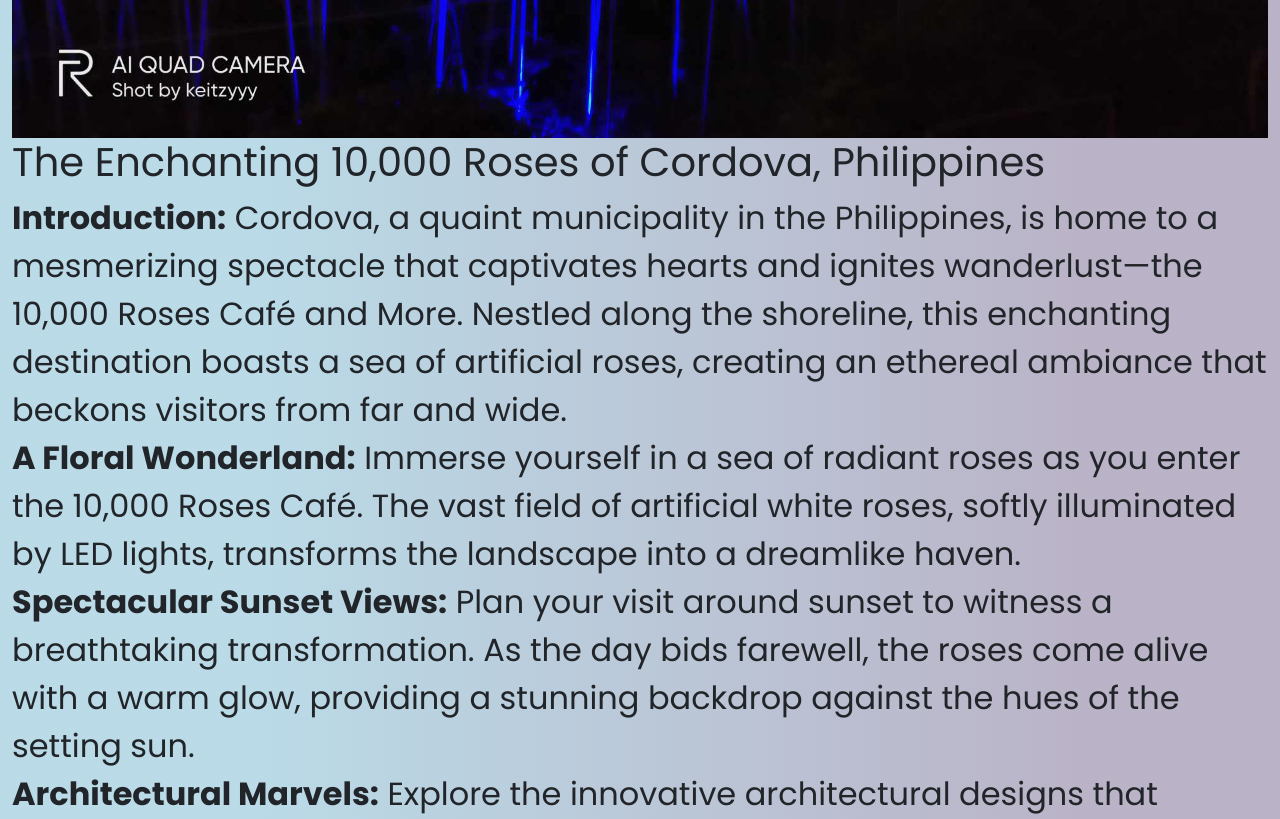
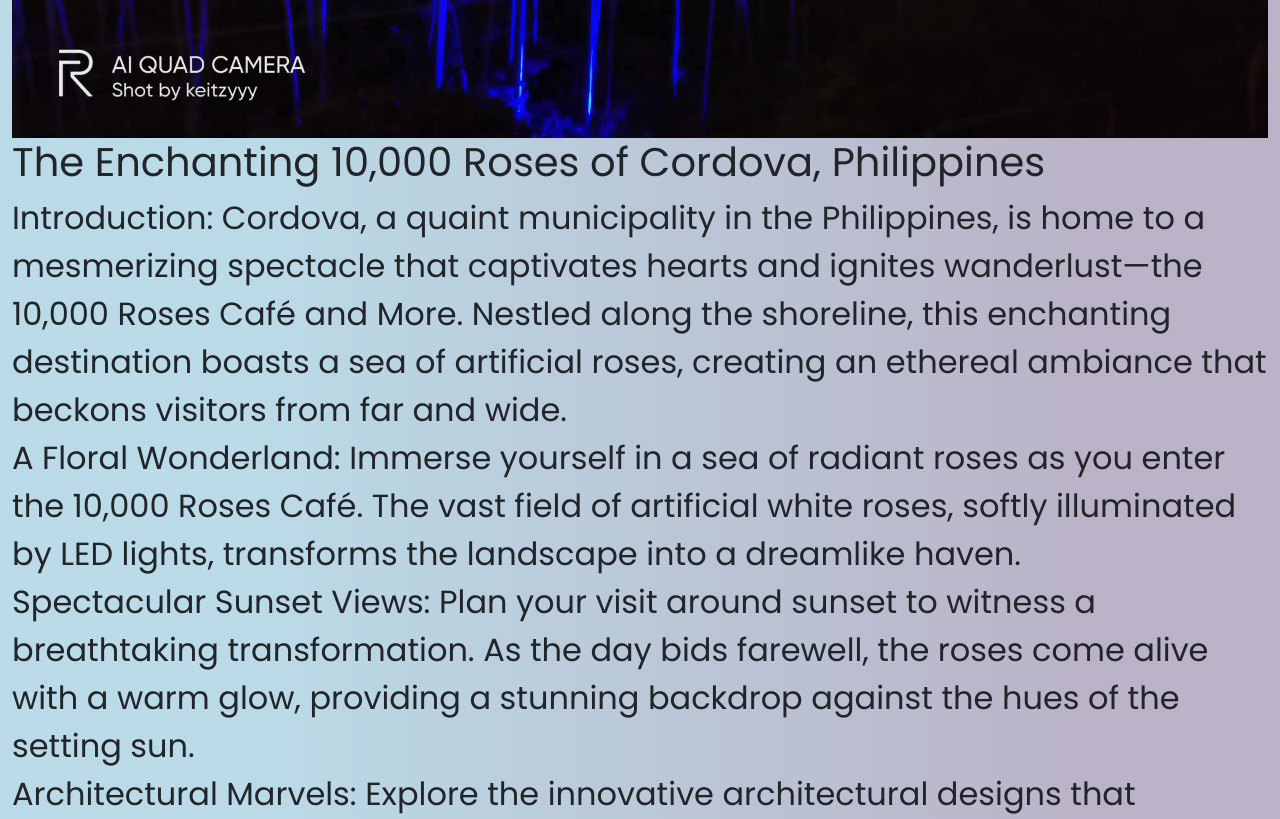
Before and after one commit to Keitzyyy/blogs, a plain HTML site: page 10k.html in a window 1280 px wide. Shown: the part 900-1719 px from the top of the page. Drawn offline with nearby package versions, Linux system fonts and the light colour scheme.

Commit message:
Update style.css

```diff
--- a/css/style.css
+++ b/css/style.css
@@ -262,5 +262,5 @@ figure .blockquote-footer {
 .p{
     font-size: 2rem;
     font-family: "Poppins", sans-serif;
-    font-weight: 500;
+    font-weight: 100;
 }
```
